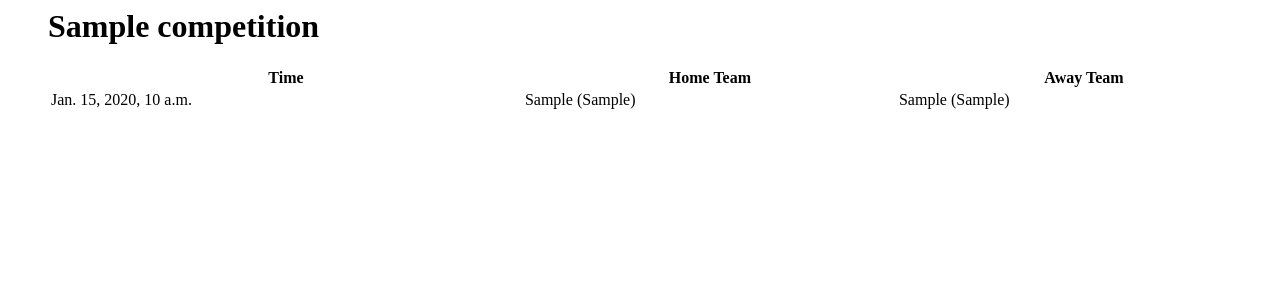
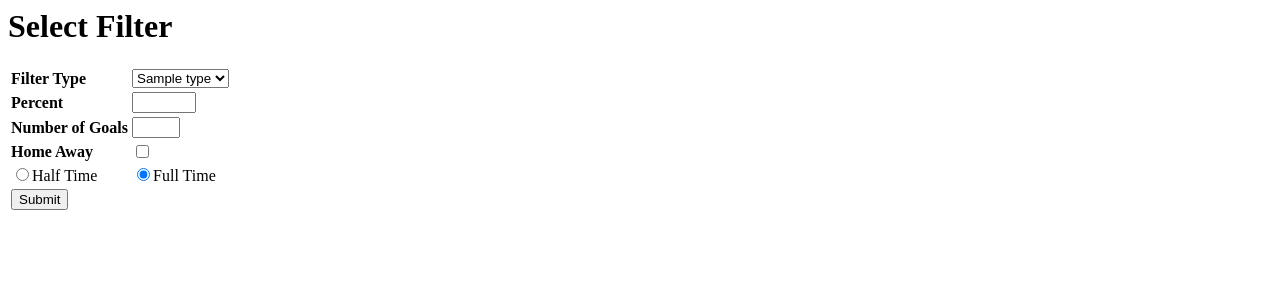
Before and after one commit to ferhatsahinkaya/football-data, a Django app: template footballsite/matches/templates/matches/index.html in a window 1280 px wide. Shown: the top 300 px of the page. Run offline with Django 3.2, Linux system fonts and the light colour scheme; the template is opened without the code that fills it: most values are stand-ins (such as "Sample title", 1, 10 or a date in 2020).

Commit message:
Add topbottom and underover view to fill in form for query attributes

```diff
--- a/footballsite/footballsite/urls.py
+++ b/footballsite/footballsite/urls.py
@@ -17,6 +17,6 @@ from django.conf.urls import include, url
 from django.contrib import admin
 
 urlpatterns = [
-    url(r'^matches/', include('matches.urls')),
+    url(r'', include('matches.urls')),
     url(r'^admin/', admin.site.urls),
 ]
--- a/footballsite/matches/templates/matches/index.html
+++ b/footballsite/matches/templates/matches/index.html
@@ -1,29 +1,39 @@
 {% autoescape on %}
 
-{% for competition in competitions %}
+<h1>Select Filter</h1>
 
-{% if competition %}
-<ul>
-    <h1>{{ competition.name }}</h1>
-    <table width="100%">
+<form action="competitions" method="get">
+    <table>
         <tr>
-            <th>Time</th>
-            <th>Home Team</th>
-            <th>Away Team</th>
+            <td><b><label for="filter_type">Filter Type</label></b></td>
+            <td><select id="filter_type" name="filter_type">
+                {% for filter in filters %}
+                <option value="{{ filter.type }}">{{ filter.type|capfirst }}</option>
+                {% endfor %}
+            </select></td>
         </tr>
-        {% for match in competition.matches %}
         <tr>
-            <td>{{ match.datetime }}</td>
-            <td>{{ match.homeTeam }} ({{ match.homeTeamStanding }})</td>
-            <td>{{ match.awayTeam }} ({{ match.awayTeamStanding }})</td>
+            <td><b><label for="percent">Percent</label></b></td>
+            <td><input id="percent" name="percent" type="number" min="1" max="100"></td>
         </tr>
-        {% endfor %}
+        <tr>
+            <td><b><label for="numberofgoals">Number of Goals</label></b></td>
+            <td><input id="numberofgoals" name="numberofgoals" type="number" min="1" max="9"></td>
+        </tr>
+        <tr>
+            <td><b><label for="homeaway">Home Away</label></b></td>
+            <td><input type="checkbox" id="homeaway" name="homeaway"></td>
+        </tr>
+        <tr>
+            <td><input type="radio" id="halftime" name="halffulltime" value="halftime"><label for="halftime">Half
+                Time</label></td>
+            <td><input type="radio" id="fulltime" name="halffulltime" value="fulltime" checked><label for="fulltime">Full
+                Time</label></td>
+        </tr>
+        <tr>
+            <td><input type="submit"></td>
+        </tr>
     </table>
-</ul>
-{% else %}
-<p>No leagues found</p>
-{% endif %}
-
-{% endfor %}
+</form>
 
 {% endautoescape %}
--- a/footballsite/matches/urls.py
+++ b/footballsite/matches/urls.py
@@ -3,5 +3,6 @@ from django.conf.urls import url
 from . import views
 
 urlpatterns = [
+    url(r'^competitions$', views.find_competitions, name='find_competitions'),
     url(r'^$', views.index, name='index'),
 ]
--- a/footballsite/matchfinder/filter/strategy/underover.py
+++ b/footballsite/matchfinder/filter/strategy/underover.py
@@ -82,12 +82,12 @@ class Match:
     def __init__(self, datetime, home_team, away_team, stats):
         self.datetime = datetime
         self.homeTeam = home_team
-        self.away_team = away_team
+        self.awayTeam = away_team
         self.stats = stats
 
     def __str__(self):
         return '{} {} - {} (under_or_equal_chance:{}%, over_or_equal_chance: {}%)' \
-            .format(self.datetime, self.homeTeam, self.away_team, self.stats['under_or_equal_chance'],
+            .format(self.datetime, self.homeTeam, self.awayTeam, self.stats['under_or_equal_chance'],
                     self.stats['over_or_equal_chance'])
 
 
```
Also changed, not shown: footballsite/matches/templates/matches/competitions_topbottom.html (added, +30 -0 lines), footballsite/matches/templates/matches/competitions_underover.html (added, +34 -0 lines), footballsite/matches/views.py (+21 -2 lines).
